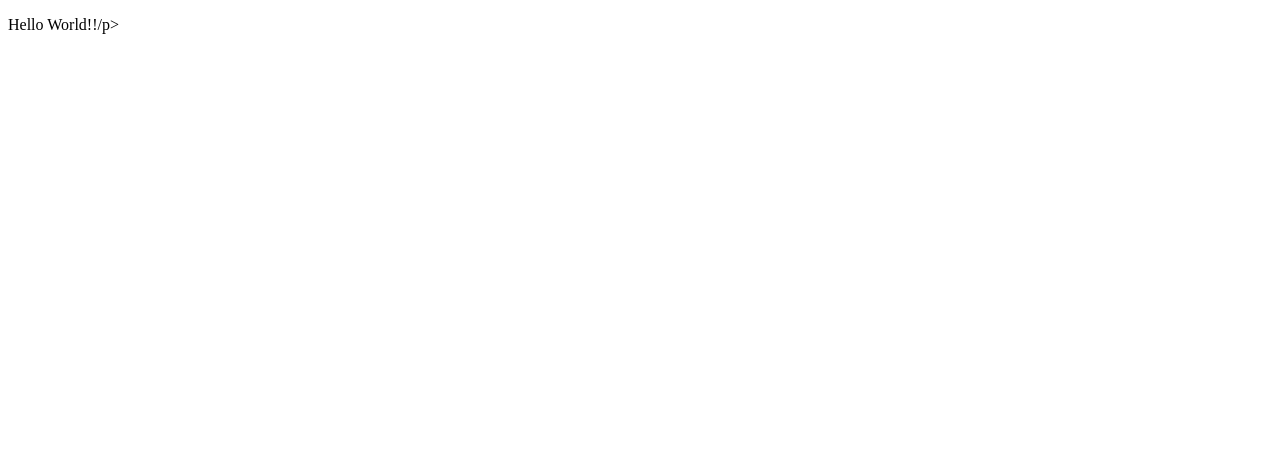
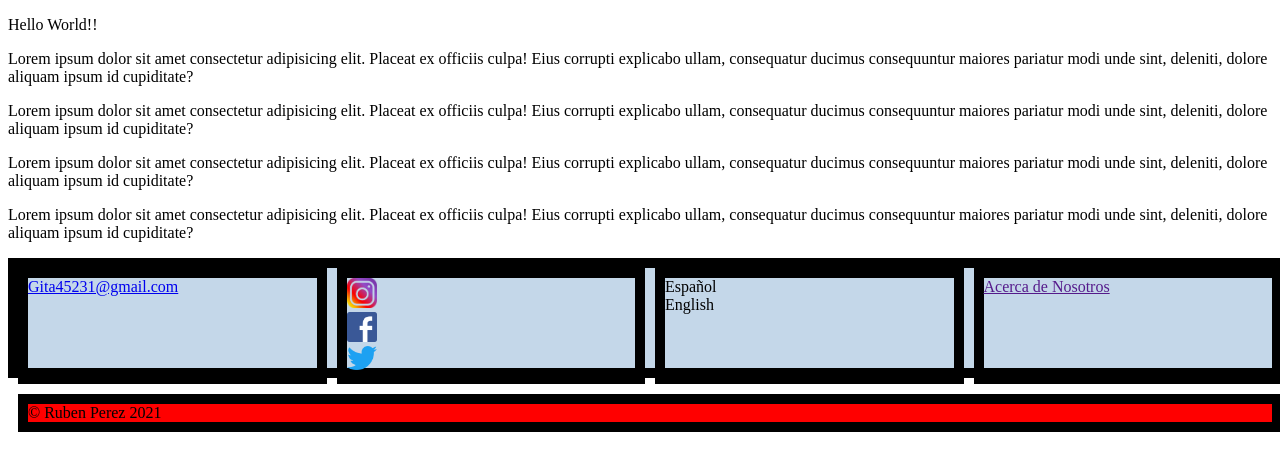
Before and after one commit to rubenperezjimenez/GitaRepository, a plain HTML site: page index.html in a window 1280 px wide. Drawn offline with Linux system fonts and the light colour scheme.

Commit message:
Commit footer Zero

```diff
--- /dev/null
+++ b/estilos.css
@@ -0,0 +1,54 @@
+.footerContainer {
+    width: 100%;
+    height: 100px;
+    background-color: rgb(196, 215, 233);
+    border: black solid 10px;
+    display: grid;
+    grid-template-columns: 4fr 4fr 4fr 4fr;
+    grid-template-rows: 2fr 2fr;
+    column-gap: 10px;
+    row-gap: 10px;
+    grid-template-areas:
+        "email social languages about"
+        /* No es correcto que un mismo elemento ocupe todas las columnas de una misma fila, a menos que ocupe otra columna en otra fila generando una forma de L */
+        "copyRight copyRight copyRight copyRight";
+
+    /*justify-items: center;
+    align-items: center;
+
+    justify-content: center;
+    align-content: center;*/
+}
+
+.Item {
+    border: black solid 10px;
+    background-color:white;
+}
+
+.ItemEmail {
+    border: black solid 10px;
+    grid-area: email;
+}
+
+.ItemAboutUs {
+    border: black solid 10px;
+    grid-area: about;
+}
+
+.ItemSocial {
+    border: black solid 10px;
+
+    grid-area: social;
+}
+
+.ItemCopyright {
+    border: black solid 10px;
+    grid-area: copyRight;
+    background-color:red;
+}
+
+.ItemLanguages {
+    border: black solid 10px;
+
+    grid-area: languages;
+}
--- a/index.html
+++ b/index.html
@@ -1,12 +1,44 @@
 <!DOCTYPE html>
 <html lang="en">
+
 <head>
     <meta charset="UTF-8">
     <meta http-equiv="X-UA-Compatible" content="IE=edge">
     <meta name="viewport" content="width=device-width, initial-scale=1.0">
     <title>Document</title>
+    <link rel="stylesheet" href="estilos.css">
+
 </head>
+
 <body>
-    <p>Hello World!!/p>
+    <p>Hello World!!</p>
+    <p>Lorem ipsum dolor sit amet consectetur adipisicing elit. Placeat ex officiis culpa! Eius corrupti explicabo ullam, consequatur ducimus consequuntur maiores pariatur modi unde sint, deleniti, dolore aliquam ipsum id cupiditate?</p>
+    <p>Lorem ipsum dolor sit amet consectetur adipisicing elit. Placeat ex officiis culpa! Eius corrupti explicabo ullam, consequatur ducimus consequuntur maiores pariatur modi unde sint, deleniti, dolore aliquam ipsum id cupiditate?</p>
+    <p>Lorem ipsum dolor sit amet consectetur adipisicing elit. Placeat ex officiis culpa! Eius corrupti explicabo ullam, consequatur ducimus consequuntur maiores pariatur modi unde sint, deleniti, dolore aliquam ipsum id cupiditate?</p>
+    <p>Lorem ipsum dolor sit amet consectetur adipisicing elit. Placeat ex officiis culpa! Eius corrupti explicabo ullam, consequatur ducimus consequuntur maiores pariatur modi unde sint, deleniti, dolore aliquam ipsum id cupiditate?</p>
+    <footer>
+        <div class="footerContainer">
+            <div class="ItemCopyright">© Ruben Perez 2021</div>
+            <div class="ItemEmail">
+                <a href="Gita45231@gmail.com">Gita45231@gmail.com</a>
+            </div>
+            <div class="ItemAboutUs">
+                <a href="">Acerca de Nosotros</a>
+            </div>
+            <div class="ItemLanguages">
+                <div>Español</div>
+                <div>English</div>
+            </div>
+            <div class="ItemSocial">
+                <a href=""><img width=30px src="./iconos/instagram.png" alt="Instagram Link"></a>
+                <br>
+                <a href=""><img  width=30px src="./iconos/facebook.png" alt="Facebook Link"></a>
+                <br>
+                <a href=""><img  width=30px src="./iconos/twitter.png" alt="Twitter Link"></a>
+            </div>
+        </div>
+
+    </footer>
 </body>
+
 </html>
```
Also changed, not shown: iconos/facebook.png (added), iconos/instagram.png (added), iconos/twitter.png (added).
